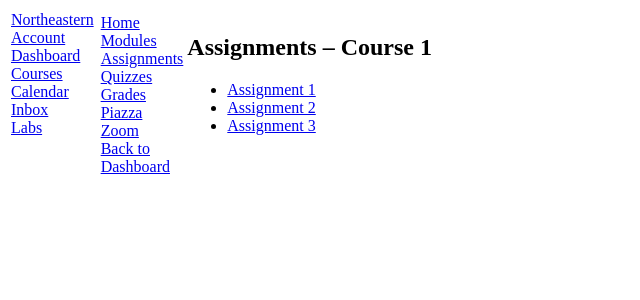
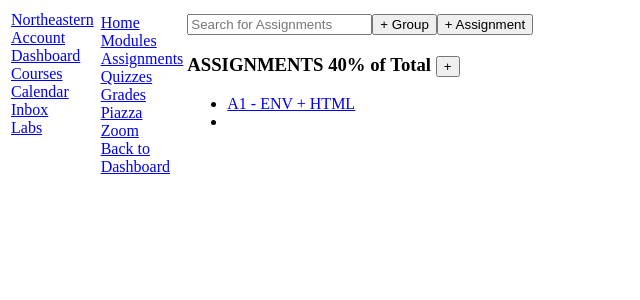
Before and after one commit to 1kh4ng/kambaz-next-js, a Next.js app: page /Courses/1/Assignments in a window 1280 px wide. Shown: the top 300 px of the page, without its empty margins (0-640 px from the left). Built offline with nearby package versions, Linux system fonts and the light colour scheme.

Commit message:
Testing new assignments page

```diff
--- a/app/(Kambaz)/Account/Profile/page.tsx
+++ b/app/(Kambaz)/Account/Profile/page.tsx
@@ -4,13 +4,13 @@
     <div id="wd-profile-screen">
       <h3>Profile</h3>
       <input defaultValue="alice" placeholder="username" className="wd-username"/><br/>
-      <input defaultValue="123"   placeholder="password" type="password"
+      <input defaultValue="password"   placeholder="password" type="password"
              className="wd-password" /><br/>
       <input defaultValue="Alice" placeholder="First Name" id="wd-firstname" /><br/>
       <input defaultValue="Wonderland" placeholder="Last Name" id="wd-lastname" /><br/>
       <input defaultValue="2000-01-01" type="date" id="wd-dob" /><br/>
       <input defaultValue="alice@wonderland" type="email" id="wd-email" /><br/>
-      <select defaultValue="FACULTY" id="wd-role">
+      <select defaultValue="USER" id="wd-role">
         <option value="USER">User</option>       <option value="ADMIN">Admin</option>
         <option value="FACULTY">Faculty</option> <option value="STUDENT">Student</option>
       </select><br/>
--- a/app/(Kambaz)/Courses/[cid]/Assignments/page.tsx
+++ b/app/(Kambaz)/Courses/[cid]/Assignments/page.tsx
@@ -1,27 +1,49 @@
 import Link from "next/link";
 
-export default function CourseAssignments({ params }: { params: { cid: string } }) {
-  const { cid } = params;
+// export default function CourseAssignments({ params }: { params: { cid: string } }) {
+//   const { cid } = params;
+//   return (
+//     <div id="wd-course-assignments">
+//       <h2>Assignments – Course {cid}</h2>
+//       <ul>
+//         <li>
+//           <Link href={`/Courses/${cid}/Assignments/1`} id="wd-a1-link">
+//             Assignment 1
+//           </Link>
+//         </li>
+//         <li>
+//           <Link href={`/Courses/${cid}/Assignments/2`} id="wd-a2-link">
+//             Assignment 2
+//           </Link>
+//         </li>
+//         <li>
+//           <Link href={`/Courses/${cid}/Assignments/3`} id="wd-a3-link">
+//             Assignment 3
+//           </Link>
+//         </li>
+//       </ul>
+//     </div>
+//   );
+// }
+
+export default function Assignments() {
   return (
-    <div id="wd-course-assignments">
-      <h2>Assignments – Course {cid}</h2>
-      <ul>
-        <li>
-          <Link href={`/Courses/${cid}/Assignments/1`} id="wd-a1-link">
-            Assignment 1
-          </Link>
-        </li>
-        <li>
-          <Link href={`/Courses/${cid}/Assignments/2`} id="wd-a2-link">
-            Assignment 2
-          </Link>
-        </li>
-        <li>
-          <Link href={`/Courses/${cid}/Assignments/3`} id="wd-a3-link">
-            Assignment 3
-          </Link>
+    <div id="wd-assignments">
+      <input placeholder="Search for Assignments"
+             id="wd-search-assignment" />
+      <button id="wd-add-assignment-group">+ Group</button>
+      <button id="wd-add-assignment">+ Assignment</button>
+      <h3 id="wd-assignments-title">
+        ASSIGNMENTS 40% of Total <button>+</button> </h3>
+      <ul id="wd-assignment-list">
+        <li className="wd-assignment-list-item">
+          <Link href="/Courses/1234/Assignments/123"
+             className="wd-assignment-link" >
+            A1 - ENV + HTML
+          </Link> </li>
+        <li className="wd-assignment-list-item">
+          {/* Complete On Your Own */}
         </li>
       </ul>
     </div>
-  );
-}
+);}
```
